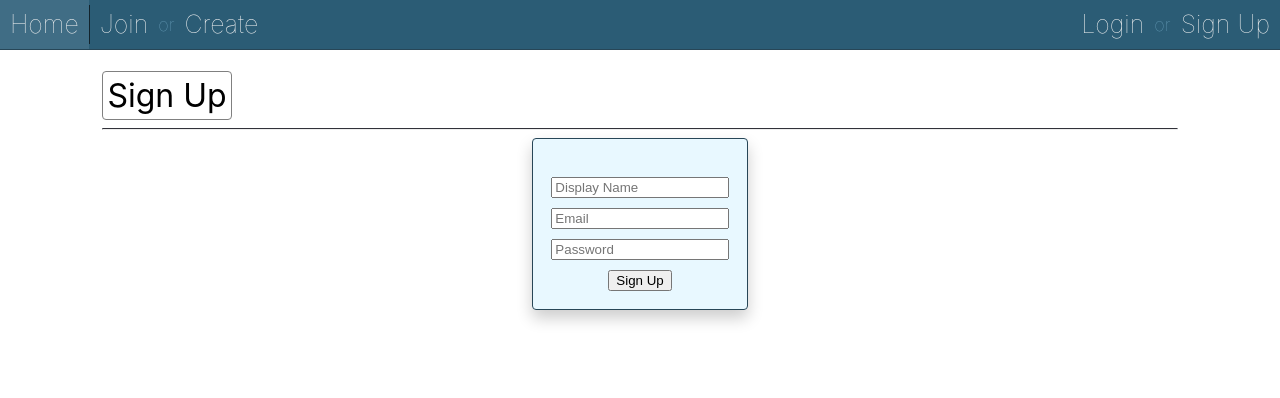
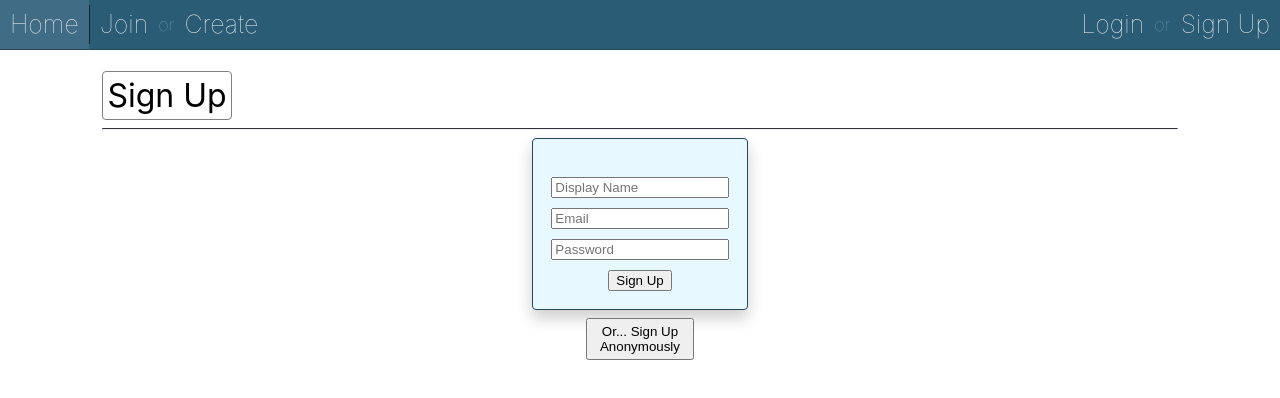
Before and after one commit to BenZeng04/Classified, a Next.js app: page /signup in a window 1280 px wide. Shown: the top 398 px of the page. Built offline with nearby package versions, Linux system fonts and the light colour scheme; no server answers.

Commit message:
Add anonymous authentication

```diff
--- a/pages/signup.js
+++ b/pages/signup.js
@@ -3,6 +3,7 @@ import useFirebaseAuth, {FINISHED} from "../utils/firebase/auth";
 import {Divider, Error, Title} from "../utils/components/utils";
 import GlobalHeader from "../utils/components/header";
 import SignupForm from "../utils/components/forms/signupForm";
+import {auth, db} from "../utils/firebase/firebase";
 
 export default function SignUp() {
     const authState = useFirebaseAuth();
@@ -23,6 +24,41 @@ export default function SignUp() {
                 {
                     error == null ? <></> : <Error error={error}/>
                 }
+                <button className={'button'} onClick={(event) => {
+                    event.preventDefault();
+                    auth.signInAnonymously()
+                        .then(() => {
+                            // Signed in..
+                            const unsubscribe = auth.onAuthStateChanged((user) => {
+                                const authStateChanged = async (user) => {
+                                    if (user) {
+                                        // User is signed in, see docs for a list of available properties
+                                        // https://firebase.google.com/docs/reference/js/firebase.User
+                                        const userDoc = db.collection("users").doc(user.uid);
+                                        await userDoc.set({
+                                            username: 'Anonymous User',
+                                            currentMatchID: null
+                                        }).then(() => {
+                                            console.log("Document successfully written!");
+                                            window.location.replace("/")
+                                        })
+                                        .catch((error) => {
+                                            console.error("Error writing document: ", error);
+                                        });
+                                        // ...
+                                    } else {
+                                        // User is signed out
+                                        // ...
+                                        console.log("should never happen");
+                                    }
+                                }
+                                authStateChanged(user).then(() => unsubscribe());
+                            });
+                        }).catch((error) => {
+                        setError(error.message);
+                    })
+
+                }}>Or... Sign Up Anonymously</button>
             </div>
         </div>
 
--- a/styles/globals.css
+++ b/styles/globals.css
@@ -11,6 +11,14 @@ body {
     flex-direction: column;
     justify-content: flex-start;
     align-items: flex-start;
+}
+
+.button {
+    align-self: center;
+    align-items: center;
+    width: 10%;
+    padding: 4px;
+    margin-top: 8px;
 }
 
 .fullscreen, .content {
@@ -34,6 +42,11 @@ body {
 
 }
 
+.divider-small {
+    width: 50%;
+    border-top: 1px solid #31323a;
+}
+
 .divider {
     width: 100%;
     border-top: 1px solid #31323a;
```
